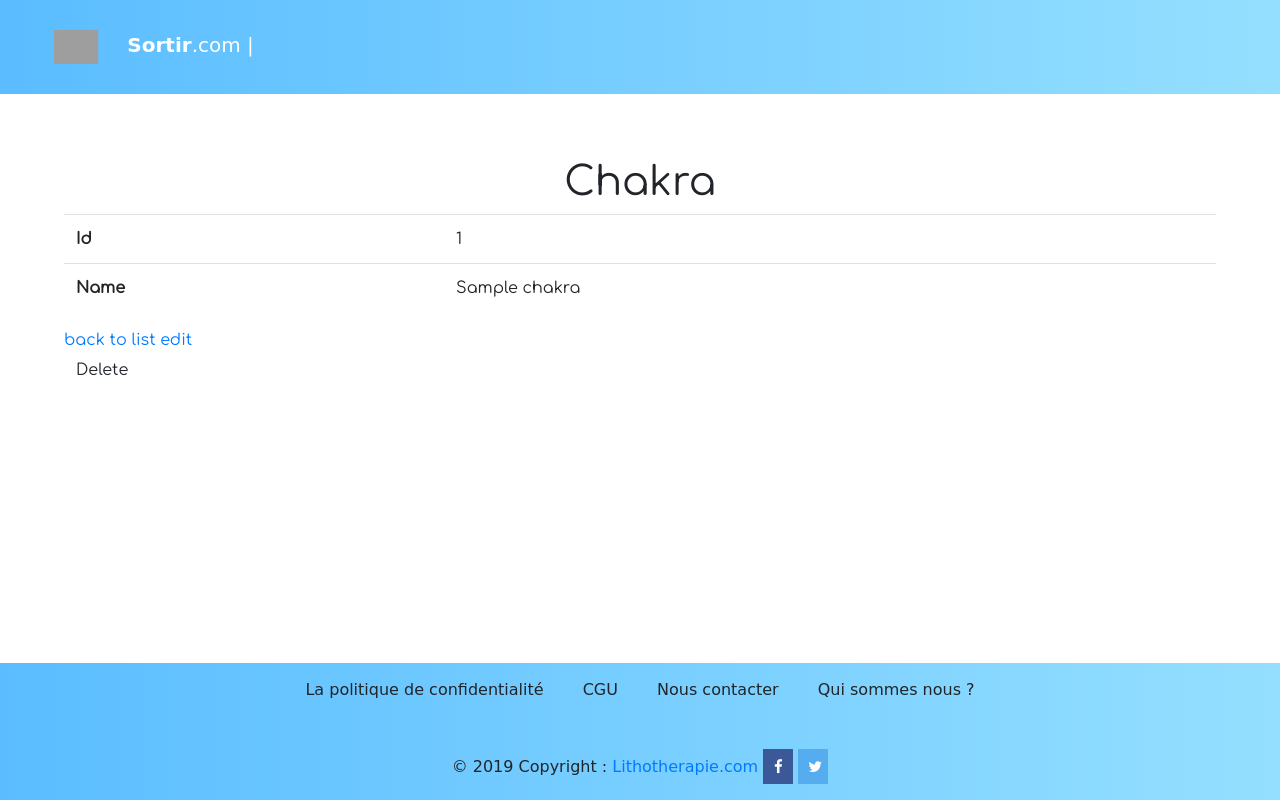
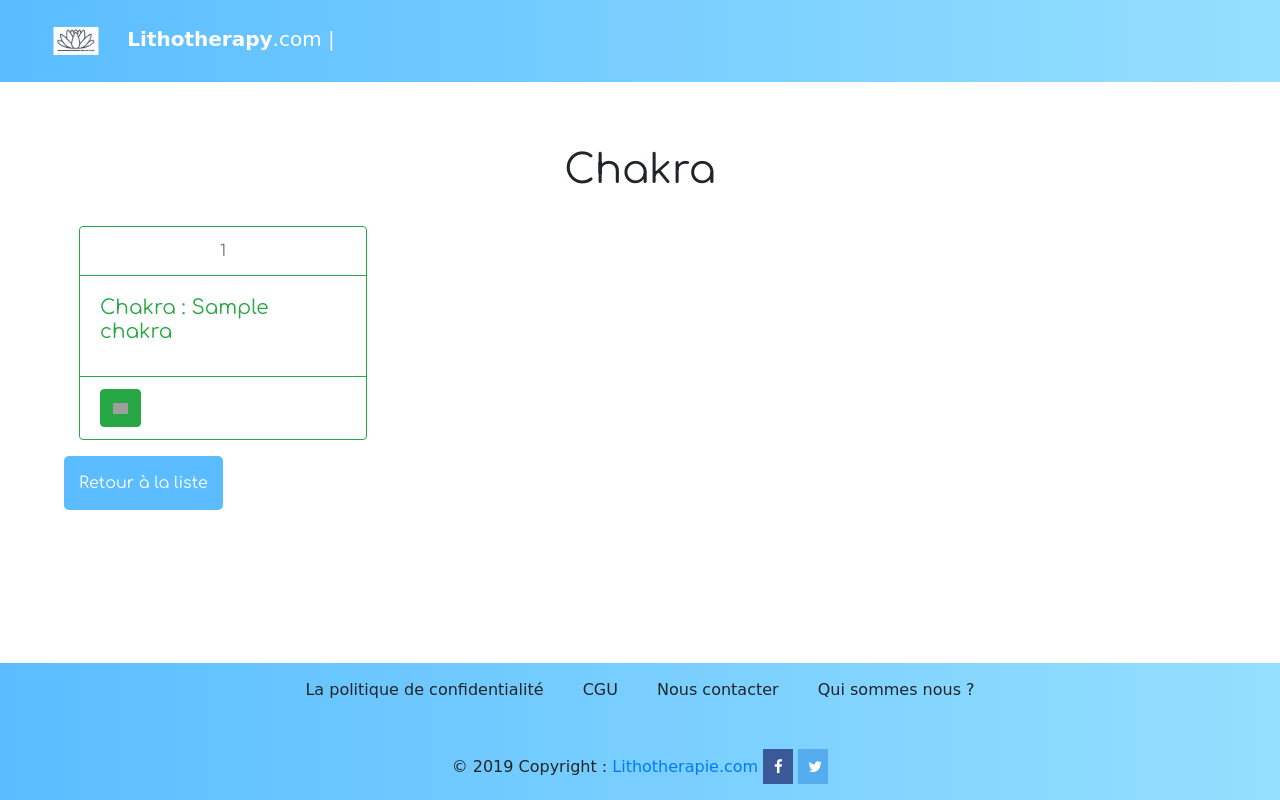
Before and after one commit to Djo44200/lithotherapy, a Symfony app: template templates/chakra/show.html.twig in a window 1280 px wide. Run offline with Twig, Linux system fonts and the light colour scheme; the template is opened without the code that fills it: most values are stand-ins (such as "Sample title", 1, 10 or a date in 2020); style sheets or scripts are compiled from the project's sources; some libraries are stand-ins or nearby versions; some web fonts are replaced; grey boxes are pictures that could not be loaded.

Commit message:
Chakra OK

```diff
--- a/src/Controller/PrincipalController.php
+++ b/src/Controller/PrincipalController.php
@@ -15,6 +15,7 @@ class PrincipalController extends Controller
         if ($this->getUser()){
             // Récupération de l'ID du user en session
             $userId = $this->get('security.token_storage')->getToken()->getUser()->getId();
+
             return $this->render('principal/principal.html.twig', [
                 'user' => $userId
             ]);
--- a/templates/base.html.twig
+++ b/templates/base.html.twig
@@ -15,8 +15,8 @@
         <nav class="navbar navbar-expand-md navbar-dark">
             <!-- Brand -->
             <div id="logo">
-                <a class="navbar-brand scroll" href="{{ path('app_Index') }}"><img alt="logo" class="img-fluid" src="{{ asset('build/images/home2.png') }}">
-                    <span><strong>Sortir</strong>.com | </span>
+                <a class="navbar-brand scroll" href="{{ path('app_Index') }}"><img alt="logo" class="img-fluid" src="{{ asset('build/images/lotus.png') }}">
+                    <span><strong>Lithotherapy</strong>.com | </span>
                 </a>
             </div>
             <!-- Bouton responsive -->
@@ -26,6 +26,26 @@
             <!-- Liens -->
             <div class="collapse navbar-collapse " id="collapsibleNavbar">
                 <ul class="navbar-nav">
+                    {% if app.user.roles == ["ROLE_ADMIN"] %}
+                        <li class="nav-item">
+                            <a class="nav-link nav-link-color" href="{{ path('user_index') }}">Utilisateurs</a>
+                        </li>
+                        <li class="nav-item">
+                            <a class="nav-link nav-link-color" href="{{ path('chakra_index') }}">Chakra</a>
+                        </li>
+                        <li class="nav-item">
+                            <a class="nav-link nav-link-color" href="{{ path('color_index') }}">Couleurs</a>
+                        </li>
+                        <li class="nav-item">
+                            <a class="nav-link nav-link-color" href="{{ path('hardness_index') }}">Dureté</a>
+                        </li>
+                        <li class="nav-item">
+                            <a class="nav-link nav-link-color" href="{{ path('purification_index') }}">Purification</a>
+                        </li>
+                        <li class="nav-item">
+                            <a class="nav-link nav-link-color" href="{{ path('reload_index') }}">Rechargement</a>
+                        </li>
+                    {% endif %}
                 </ul>
             </div>
         </nav>
--- a/templates/chakra/_delete_form.html.twig
+++ /dev/null
@@ -1,5 +0,0 @@
-<form method="post" action="{{ path('chakra_delete', {'id': chakra.id}) }}" onsubmit="return confirm('Are you sure you want to delete this item?');">
-    <input type="hidden" name="_method" value="DELETE">
-    <input type="hidden" name="_token" value="{{ csrf_token('delete' ~ chakra.id) }}">
-    <button class="btn">Delete</button>
-</form>
--- a/templates/chakra/show.html.twig
+++ b/templates/chakra/show.html.twig
@@ -5,22 +5,33 @@
 {% block body %}
     <h1>Chakra</h1>
 
-    <table class="table">
-        <tbody>
-            <tr>
-                <th>Id</th>
-                <td>{{ chakra.id }}</td>
-            </tr>
-            <tr>
-                <th>Name</th>
-                <td>{{ chakra.name }}</td>
-            </tr>
-        </tbody>
-    </table>
+    <br>
+    <div class="container-fluid">
+        <div class="row">
+            <div class="col-12">
+                <div class="card border-success mb-3" style="max-width: 18rem;">
+                    <div class="card-header bg-transparent border-success text-muted text-center">{{ chakra.id }}</div>
+                    <div class="card-body text-success">
+                        <h5 class="card-title">Chakra :  {{ chakra.name }}</h5>
+                    </div>
+                    <div class="card-footer bg-transparent border-success">
+                        <div class="d-inline-block align-items-center">
+                            <a href="{{ path('chakra_edit', {'id': chakra.id}) }}" class="btn btn-success">
+                                <img alt="plus" class="plus" src="{{ asset('build/images/update.svg') }}"></a>
+                            <div class="d-inline-block">
 
-    <a href="{{ path('chakra_index') }}">back to list</a>
-
-    <a href="{{ path('chakra_edit', {'id': chakra.id}) }}">edit</a>
-
-    {{ include('chakra/_delete_form.html.twig') }}
+                            </div>
+                        </div>
+                    </div>
+                </div>
+            </div>
+            <div class="row">
+                <div class="col-auto">
+                    <a href="{{ path('chakra_index') }}">
+                        <button class="btn bouton ">Retour à la liste</button>
+                    </a>
+                </div>
+            </div>
+        </div>
+    </div>
 {% endblock %}
```
Also changed, not shown: src/Entity/User.php (+2 -5 lines), src/Form/ChakraType.php (+6 -2 lines), templates/chakra/edit.html.twig (+32 -5 lines), templates/chakra/index.html.twig (+11 -8 lines), templates/chakra/new.html.twig (+21 -4 lines), templates/principal/principal.html.twig (+15 -9 lines).
